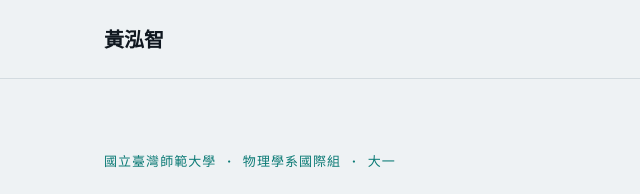
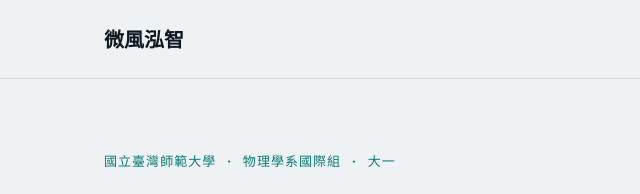
Before and after one commit to hhjbear/Arthur-Huang-, a plain HTML site: page index.html in a window 1280 px wide. Shown: the top 194 px of the page, 0-640 px from the left. Drawn offline with Linux system fonts and the light colour scheme.

Commit message:
Update index.html

```diff
--- a/index.html
+++ b/index.html
@@ -3,7 +3,7 @@
 <head>
 <meta charset="utf-8">
 <meta name="viewport" content="width=device-width, initial-scale=1">
-<title> 泓智凌雲 Arthur Huang </title>
+<title> 微風泓智 Arthur Huang </title>
 <meta name="description" content="黃泓智，臺師大學物理學系國際組大一學生。課程、筆記與專案。">
 <meta property="og:title" content=”黃泓智 | 臺師大物理系國際組">
 <meta property="og:description" content="國立臺灣師範大學物理學系國際組大一學生的個人網頁。">
@@ -65,7 +65,7 @@ html{scroll-behavior:smooth}
 </head>
 <body>
 <header><div class="wrap">
-<a class="brand" href="#top">黃泓智</a>
+<a class="brand" href="#top">微風泓智</a>
 <nav aria-label="主選單"><a href="#about">關於我</a><a href="#courses">本學期課程</a><a href="#notes">筆記與專案</a><a href="#contact">聯絡方式 </a></nav>
 </div></header>
 
```
